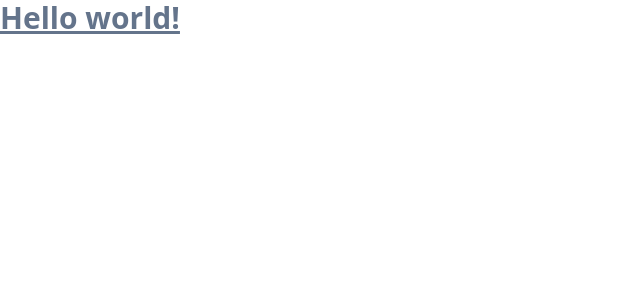
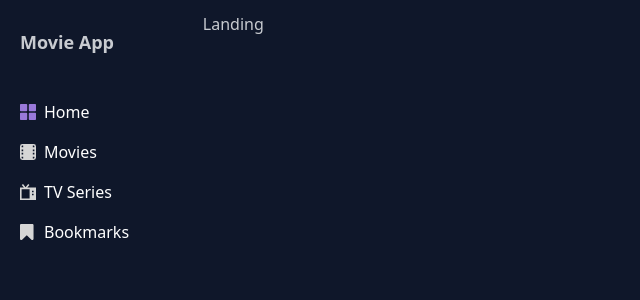
Before and after one commit to Ucheizzzy/tsmovieapp, a React (Vite) app: page / in a window 1280 px wide. Shown: the top 300 px of the page, without its empty margins (0-640 px from the left). Built offline with nearby package versions, Linux system fonts and the light colour scheme.

Commit message:
working on the sidebar and home page

```diff
--- a/src/App.tsx
+++ b/src/App.tsx
@@ -1,9 +1,28 @@
+import { createBrowserRouter, RouterProvider } from 'react-router-dom'
+import { Bookmark, Error, Landing, Movie, Series } from './pages'
+
+const router = createBrowserRouter([
+  {
+    path: '/',
+    element: <Landing />,
+    errorElement: <Error />,
+  },
+  {
+    path: '/movies',
+    element: <Movie />,
+  },
+  {
+    path: '/tv-series',
+    element: <Series />,
+  },
+  {
+    path: '/bookmarks',
+    element: <Bookmark />,
+  },
+])
+
 const App = () => {
-  return (
-    <h1 className='text-3xl font-bold underline text-slate-500'>
-      Hello world!
-    </h1>
-  )
+  return <RouterProvider router={router} />
 }
 
 export default App
--- /dev/null
+++ b/src/components/Sidebar.tsx
@@ -0,0 +1,69 @@
+import homeIcon from '../assets/icons/icon-nav-home.svg'
+import movieIcon from '../assets/icons/icon-nav-movies.svg'
+import tvSeriesIcon from '../assets/icons/icon-nav-tv-series.svg'
+import bookmarkIcon from '../assets/icons/icon-nav-bookmark.svg'
+import { useLocation, Link } from 'react-router-dom'
+type linkType = {
+  name: string
+  icon: string
+  link: string
+}
+const navLinks: linkType[] = [
+  {
+    name: 'Home',
+    icon: homeIcon,
+    link: '/',
+  },
+  { name: 'Movies', icon: movieIcon, link: '/movies' },
+  {
+    name: 'TV Series',
+    icon: tvSeriesIcon,
+    link: '/tv-series',
+  },
+  {
+    name: 'Bookmarks',
+    icon: bookmarkIcon,
+    link: '/bookmarks',
+  },
+]
+
+const Sidebar = () => {
+  const { pathname } = useLocation()
+
+  return (
+    <aside className='p-2 rounded-sm flex sm:flex-row lg:flex-col items-center justify-between sm:w-full lg:w-52'>
+      <div className='flex sm:flex-row lg:flex-col gap-5 sm:items-center lg:items-start w-full'>
+        <h2 className='text-lg font-extrabold  my-2 hidden sm:block'>
+          Movie App
+        </h2>
+
+        <div className='py-4 flex sm:flex-row lg:flex-col gap-4 '>
+          {navLinks.map((item) => {
+            return (
+              <Link key={item.name} to={item.link} className='no-underline'>
+                <div className='flex items-center gap-2 text-white no-underline'>
+                  <img
+                    src={item.icon}
+                    alt={item.name}
+                    className='w-4'
+                    style={{
+                      color: '#fff',
+                      filter: `${
+                        pathname == item.link
+                          ? 'invert(58%) sepia(14%) saturate(3166%) hue-rotate(215deg) brightness(91%) contrast(87%)'
+                          : 'invert(84%)  '
+                      }`,
+                    }}
+                  />
+                  <h3 className='hidden md:block'>{item.name}</h3>
+                </div>
+              </Link>
+            )
+          })}
+        </div>
+      </div>
+    </aside>
+  )
+}
+
+export default Sidebar
--- /dev/null
+++ b/src/components/icons/index.tsx
@@ -0,0 +1,5 @@
+export { default as BookmarkEmptyIcon } from './bookmark-empy-icon'
+export { default as BookmarkIcon } from './bookmark-icon'
+export { default as HomeIcon } from './home-icon'
+export { default as MovieIcon } from './movie-icon'
+export { default as TvSeriesIcon } from './series-icon'
--- /dev/null
+++ b/src/components/index.tsx
@@ -0,0 +1 @@
+export { default as Sidebar } from './Sidebar'
--- /dev/null
+++ b/src/pages/Error.tsx
@@ -0,0 +1,5 @@
+const Error = () => {
+  return <div>Error</div>
+}
+
+export default Error
--- /dev/null
+++ b/src/pages/HomeLayout.tsx
@@ -0,0 +1,17 @@
+import { ReactNode } from 'react'
+import { Sidebar } from '../components'
+
+interface LayoutProps {
+  children: ReactNode
+}
+
+const HomeLayout = ({ children }: LayoutProps) => {
+  return (
+    <main className='flex sm:flex-col lg:flex-row p-3 gap-3 h-screen overflow-y-hidden'>
+      <Sidebar />
+      <div className='w-full overflow-scroll'>{children}</div>
+    </main>
+  )
+}
+
+export default HomeLayout
--- /dev/null
+++ b/src/pages/Landing.tsx
@@ -0,0 +1,7 @@
+import { HomeLayout } from '.'
+
+const Landing = () => {
+  return <HomeLayout>Landing</HomeLayout>
+}
+
+export default Landing
--- /dev/null
+++ b/src/pages/Movie.tsx
@@ -0,0 +1,5 @@
+const Movie = () => {
+  return <div>Movie</div>
+}
+
+export default Movie
--- /dev/null
+++ b/src/pages/Series.tsx
@@ -0,0 +1,5 @@
+const Series = () => {
+  return <div>Series</div>
+}
+
+export default Series
--- a/src/pages/bookmarks.tsx
+++ b/src/pages/bookmarks.tsx
@@ -1,5 +1,5 @@
-const bookmarks = () => {
-  return <div>bookmarks</div>
+const Bookmarks = () => {
+  return <div>Bookmarks</div>
 }
 
-export default bookmarks
+export default Bookmarks
--- /dev/null
+++ b/src/pages/index.tsx
@@ -0,0 +1,6 @@
+export { default as Bookmark } from './Bookmarks'
+export { default as Error } from './Error'
+export { default as HomeLayout } from './HomeLayout'
+export { default as Landing } from './Landing'
+export { default as Movie } from './Movie'
+export { default as Series } from './Series'
--- a/tailwind.config.cjs
+++ b/tailwind.config.cjs
@@ -6,6 +6,6 @@ export default {
   },
   plugins: [require('@tailwindcss/typography'), require('daisyui')],
   daisyui: {
-    themes: ['light', 'night'],
+    themes: ['night'],
   },
 }
```
